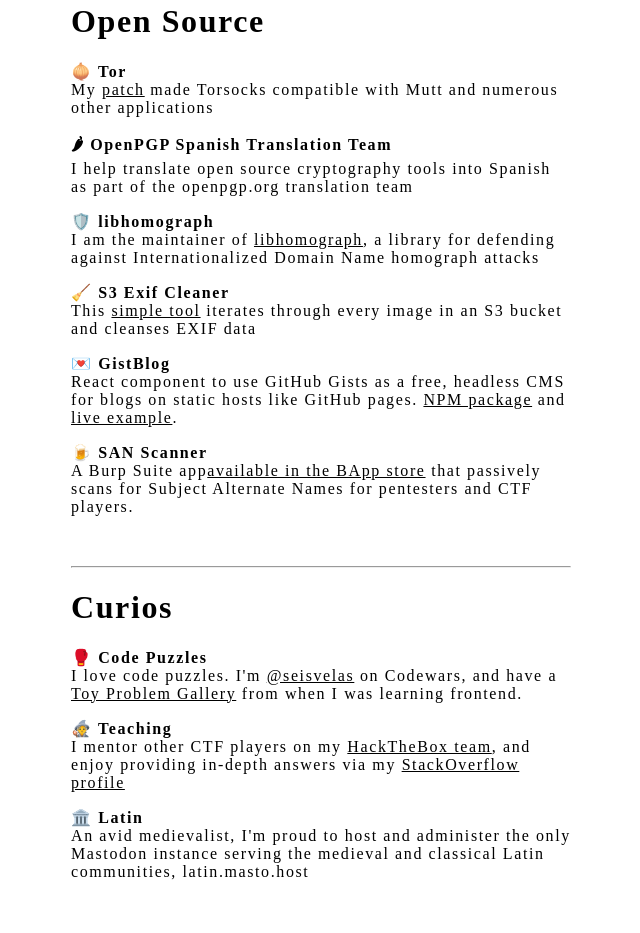
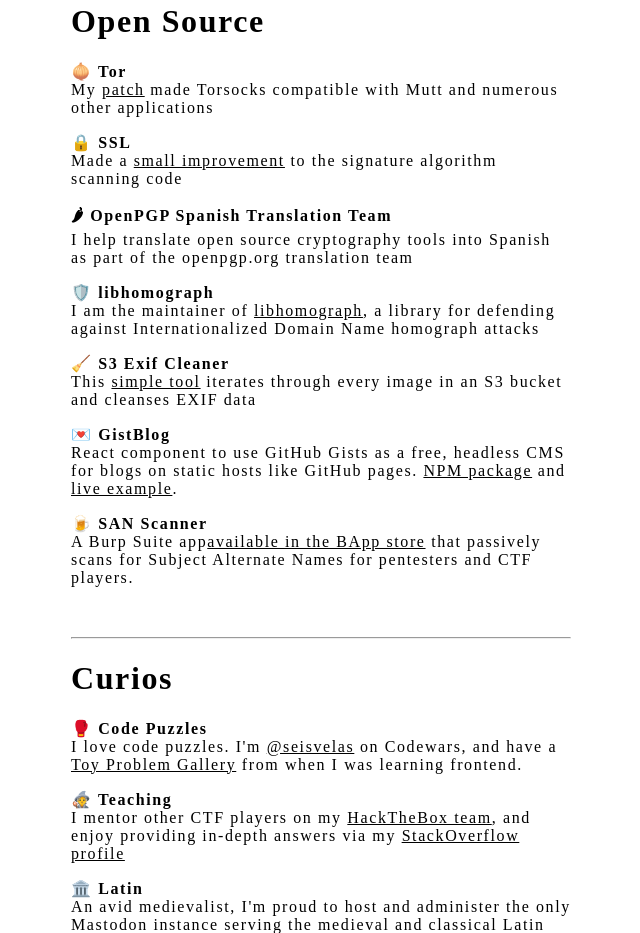
Before and after one commit to seisvelas/portfolio, a plain HTML site: page index.html in a window 1280 px wide. Shown: the part 835-1768 px from the top of the page, without its empty margins (319-959 px from the left). Drawn offline with nearby package versions, Linux system fonts and the light colour scheme.

Commit message:
Update index.html

```diff
--- a/index.html
+++ b/index.html
@@ -71,6 +71,7 @@ a {
 <hr>
     <h1 id="open">Open Source</h1>
     <p><b>🧅 Tor</b><br>My <a href="https://github.com/seisvelas/torsocks/commit/776acaa35008075887256ad2578b243209cb7893">patch</a> made Torsocks compatible with Mutt and numerous other applications </p>
+    <p><b>🔒 SSL</b><br>Made a <a href="https://github.com/rbsec/sslscan/pull/247">small improvement</a> to the signature algorithm scanning code </p>
     <p><b>🌶︎ OpenPGP Spanish Translation Team</b><br>I help translate open source cryptography tools into Spanish as part of the openpgp.org translation team</p>
     <p><b>🛡️ libhomograph</b><br>I am the maintainer of <a href="https://github.com/FlowCrypt/idn-homographs-database">libhomograph</a>, a library for defending against Internationalized Domain Name homograph attacks</p>
     <p><b>🧹 S3 Exif Cleaner</b><br>This <a href="https://github.com/seisvelas/S3-Exif-Cleaner">simple tool</a> iterates through every image in an S3 bucket and cleanses EXIF data</p>
```
